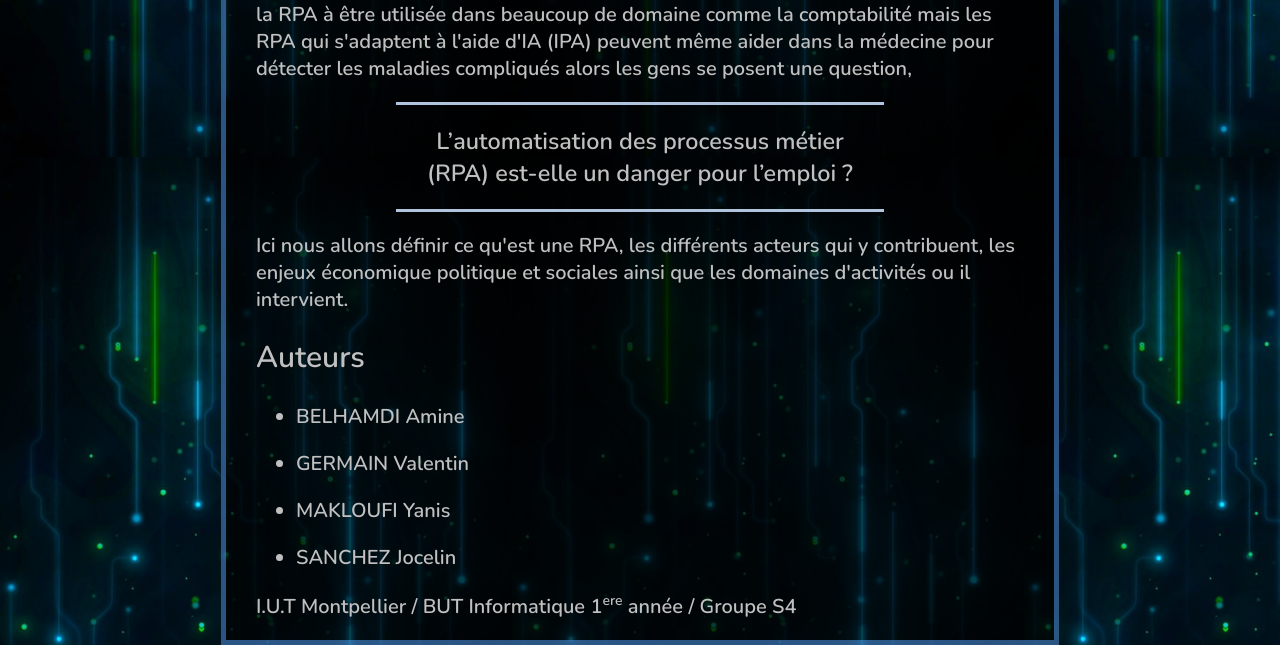
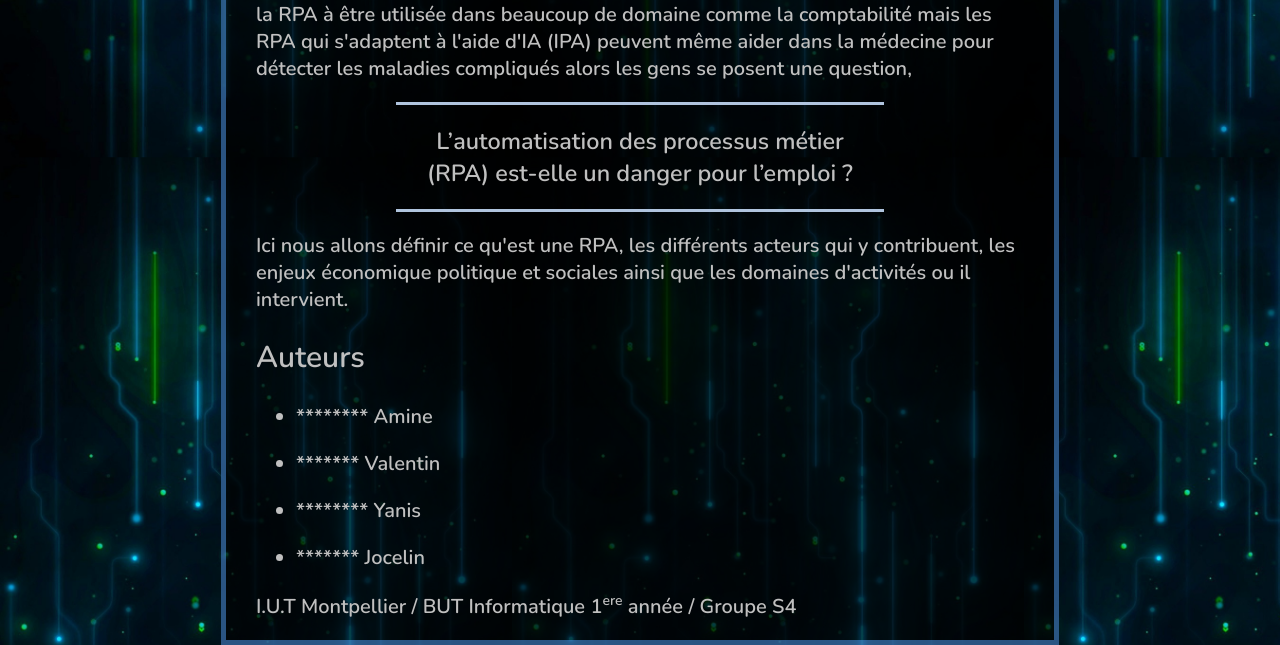
Before and after one commit to YanisMakloufi/Controverse-RPA, a plain HTML site: page index.html in a window 1280 px wide. Shown: the part 753-1398 px from the top of the page. Drawn offline with Linux system fonts and the light colour scheme.

Commit message:
Update index.html

```diff
--- a/index.html
+++ b/index.html
@@ -80,10 +80,10 @@
 			<h2>Auteurs</h2>
 
 			<ul>
-				<li>BELHAMDI Amine</li>
-				<li>GERMAIN Valentin</li>
-				<li>MAKLOUFI Yanis</li>
-				<li>SANCHEZ Jocelin</li>
+				<li>******** Amine</li>
+				<li>******* Valentin</li>
+				<li>******** Yanis</li>
+				<li>******* Jocelin</li>
 			</ul>
 
 			<span>I.U.T Montpellier / BUT Informatique 1<sup>ere</sup> année / Groupe S4</span>
```
